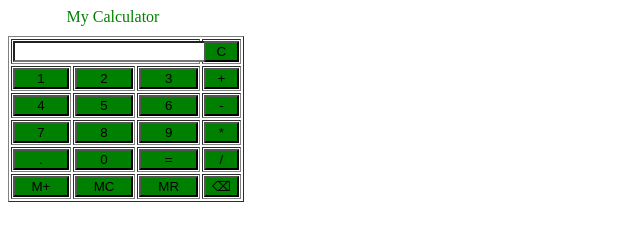
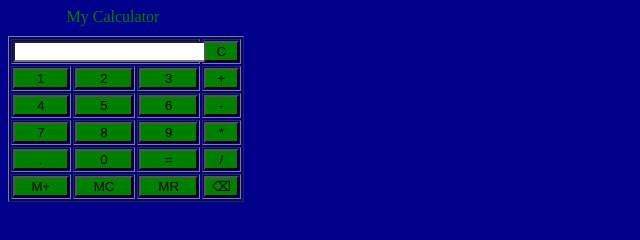
Before and after one commit to bscaramu/nuevorepaso, a plain HTML site: page public/index.html in a window 1280 px wide. Shown: the whole page, without its empty margins (0-640 px from the left). Drawn offline with Linux system fonts and the light colour scheme.

Commit message:
first change in the app

```diff
--- a/public/index.html
+++ b/public/index.html
@@ -4,6 +4,10 @@
 <head>
     <title>My Calculator</title>
     <style>
+        body {
+            background-color: darkblue;
+            text-align: center;
+        }
         .title {
             margin-bottom: 10px;
             text-align: center;
```
